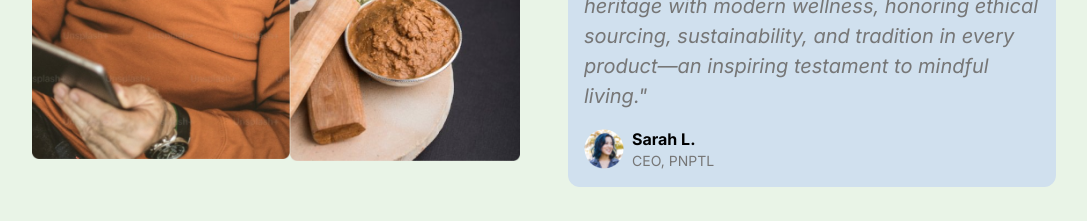
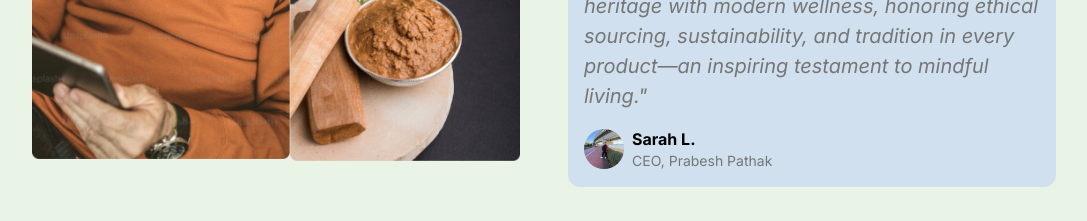
Before and after one commit to krishthapaliya/pnptil, a React (Create React App) app: page /Aboutus in a window 1280 px wide. Shown: the part 2320-2541 px from the top of the page, without its empty margins (96-1183 px from the left). Built offline with nearby package versions, Linux system fonts and the light colour scheme.

Commit message:
some changes

```diff
--- a/src/components/AboutusHome.jsx
+++ b/src/components/AboutusHome.jsx
@@ -11,7 +11,7 @@ const AboutusHome = () => {
           A Deep Connection to Nepal’s Natural Riches
         </h2>
         <p className="text-gray-700 mt-4 text-center md:text-left">
-          At P&P INTERNATIONALL, we are committed to bringing you a taste of this purity
+          At P&P INTERNATIONAL, we are committed to bringing you a taste of this purity
           and tradition. Every product we offer is a result of close
           collaboration with local farmers, artisans, and suppliers who share
           our values of sustainability, ethical sourcing, and respect for the
--- a/src/components/Carousel.jsx
+++ b/src/components/Carousel.jsx
@@ -11,7 +11,7 @@ const Carousel = () => {
 
     },
     {
-      name: 'John D.',
+      name: 'Balendra Shah',
       title: 'Marketing Director',
       content: 'The products provided by this company have significantly improved our team’s well-being and productivity. The attention to detail and quality is unparalleled.',
       avatar: Avatar,
--- a/src/components/Contactus.jsx
+++ b/src/components/Contactus.jsx
@@ -109,7 +109,7 @@ const Contactus = () => {
                     />
                   </svg>
                 </div>
-                <span className="ml-3 text-lg">St. Mary Island, Tokyo</span>
+                <span className="ml-3 text-lg">テ 156-0043 TOKYO TO SETAGAYA, KU</span>
               </div>
             </div>
           </div>
--- a/src/components/Footer.jsx
+++ b/src/components/Footer.jsx
@@ -1,6 +1,6 @@
 import React from "react";
 import { Link } from "react-router-dom";
-import footerimg from "../assets/images/footerimg.png";
+import footerimg from "../assets/images/Footerimg.png";
 import logo from "../assets/images/Logo.png";
 import {
   FaFacebookF,
--- a/src/components/Ourjourney.jsx
+++ b/src/components/Ourjourney.jsx
@@ -2,7 +2,7 @@ import React from 'react';
 import ourjourney from '../assets/images/ourjourney.png';
 import image2 from '../assets/images/ourjourney2.png';
 import image3 from '../assets/images/ourjourney3.png';
-import avatar from '../assets/icons/Avatar.png'
+import profile from '../assets/images/profile.jpg'
 
 const Ourjourney = () => {
   return (
@@ -30,10 +30,10 @@ const Ourjourney = () => {
         <div className='bg-[#d0e0ee]  p-[16px] rounded-xl mt-9'>
           <p className='italic text-[#767676] text-[20px]'>“ P&P International bridges Nepal’s rich heritage with modern wellness, honoring ethical sourcing, sustainability, and tradition in every product—an inspiring testament to mindful living."</p>
           <div className='flex  items-center mt-[16px]'>
-            <img src={avatar} alt="Avatar" className='w-[40px] h-[40px] rounded-full mr-[8px]'/>
+            <img src={profile} alt="profile" className='w-[40px] h-[40px] rounded-full mr-[8px]'/>
             <div>
               <p className='font-bold'>Sarah L.</p>
-              <p className='text-sm text-[#767676]'>CEO, PNPTL</p>
+              <p className='text-sm text-[#767676]'>CEO, Prabesh Pathak</p>
             </div>
           </div>
 
```
Also changed, not shown: src/assets/images/profile.jpg (added), 1 other file (tests, documents, lock files or other folders).
